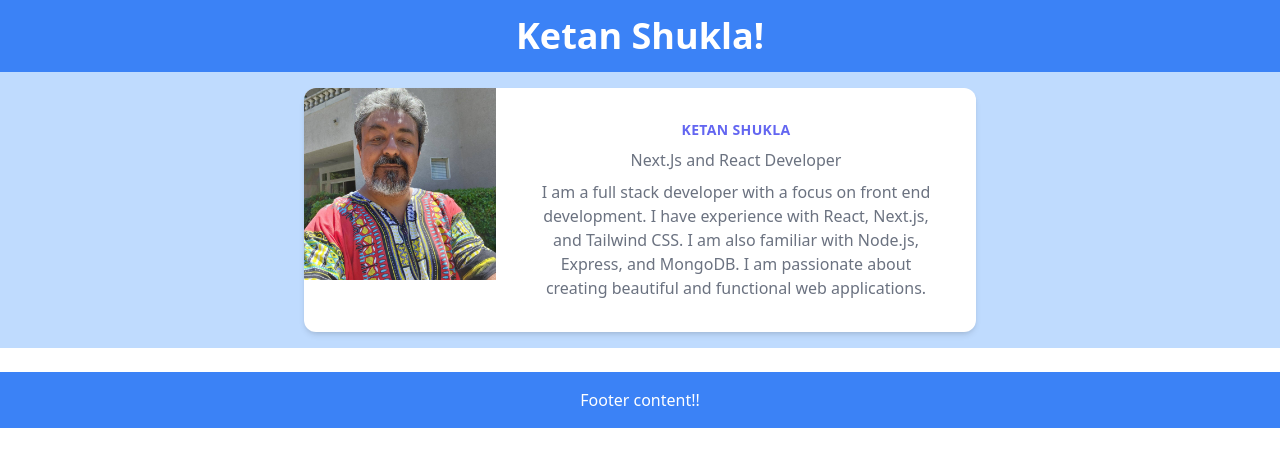
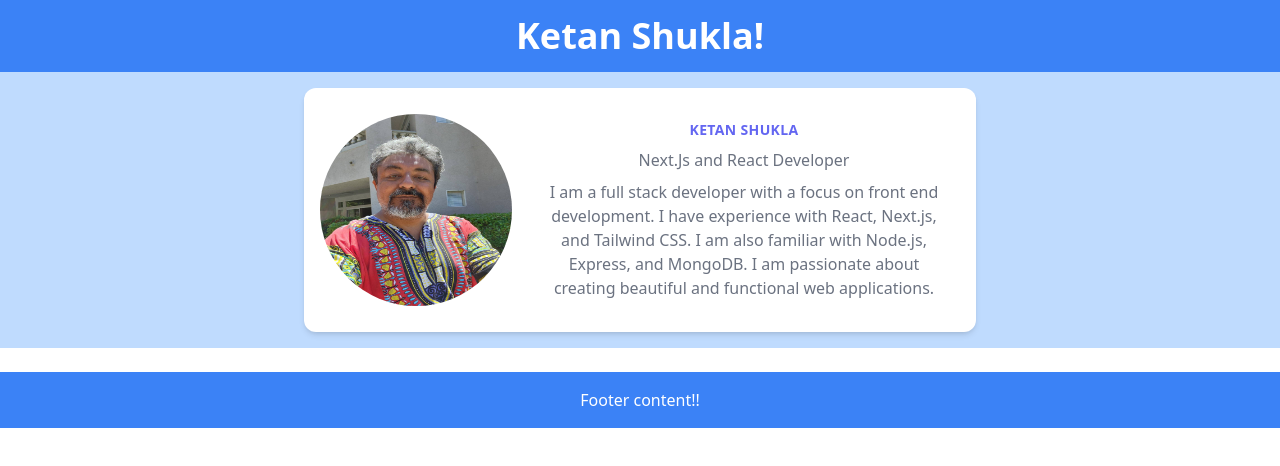
Before and after one commit to ketankshukla/tailwind_training, a React (Vite) app: page / in a window 1280 px wide. Shown: the top 466 px of the page. Built offline with nearby package versions, Linux system fonts and the light colour scheme; the HTML template or start-up script is replaced by a standard one.

Commit message:
rounded image with margins

```diff
--- a/src/components/Card.tsx
+++ b/src/components/Card.tsx
@@ -5,9 +5,9 @@ export function Card() {
     <main className="flex items-center justify-center bg-blue-200">
       <div className="max-w-md mx-auto bg-white rounded-xl shadow-md overflow-hidden md:max-w-2xl m-4">
         <div className="md:flex">
-          <div className="md:flex-shrink-0">
+          <div className="flex items-center justify-center md:flex-shrink-0">
             <img
-              className="h-48 w-full object-cover md:w-48"
+              className="h-48 w-full md:w-48 ml-4 rounded-full"
               src={myImage}
               alt="An image"
             />
@@ -20,7 +20,10 @@ export function Card() {
               Next.Js and React Developer
             </p>
             <p className="mt-2 text-gray-500 text-center">
-                I am a full stack developer with a focus on front end development. I have experience with React, Next.js, and Tailwind CSS. I am also familiar with Node.js, Express, and MongoDB. I am passionate about creating beautiful and functional web applications.
+              I am a full stack developer with a focus on front end development.
+              I have experience with React, Next.js, and Tailwind CSS. I am also
+              familiar with Node.js, Express, and MongoDB. I am passionate about
+              creating beautiful and functional web applications.
             </p>
           </div>
         </div>
```
